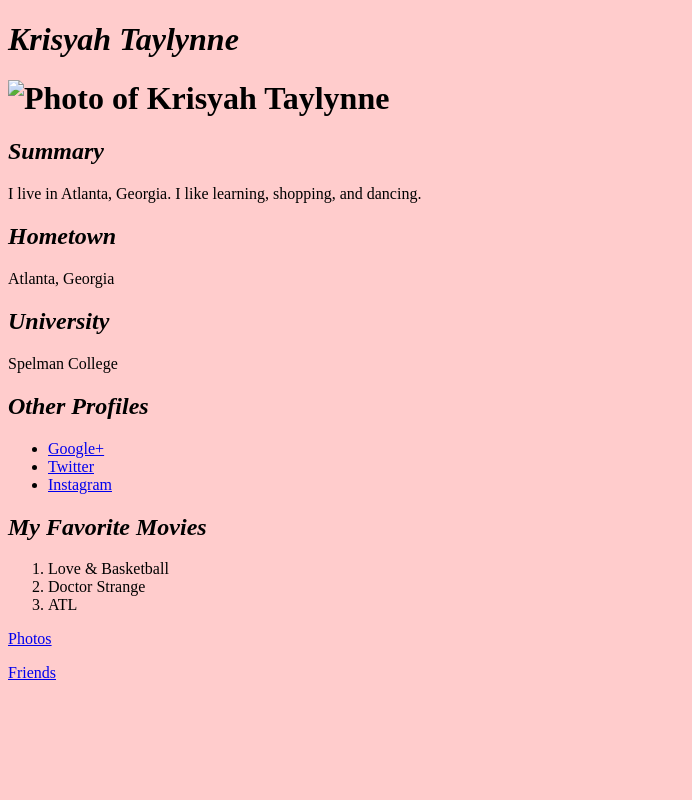
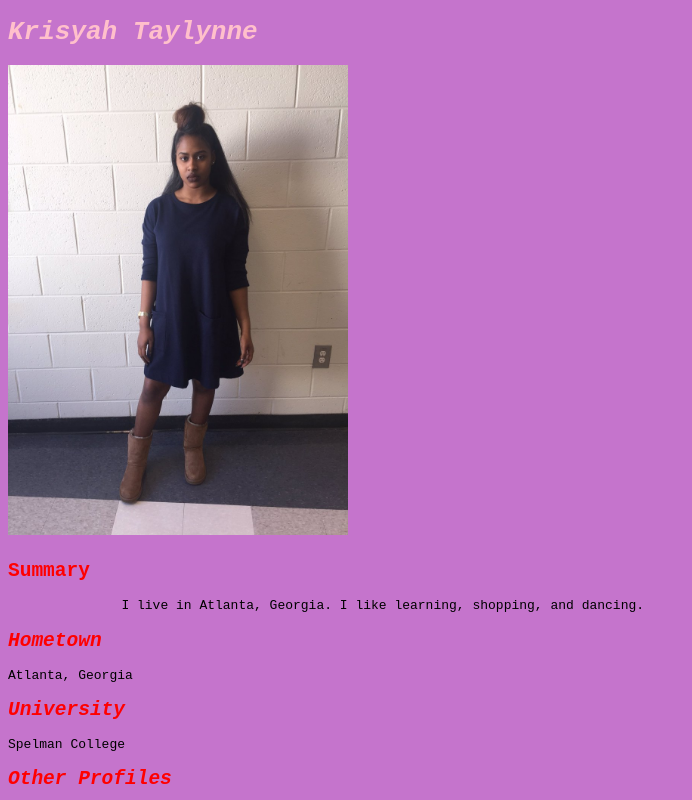
Before and after one commit to kclemon7/kclemon7.github.io, a plain HTML site: page index.html in a window 1280 px wide. Shown: the top 800 px of the page, without its empty margins (0-692 px from the left). Drawn offline with Linux system fonts and the light colour scheme.

Commit message:
added css style sheet

```diff
--- a/index.html
+++ b/index.html
@@ -1,17 +1,14 @@
 <!DOCTYPE html>
+<head>
+  <link rel="stylesheet" href="practice.css">
+</head>
 <title>Krisyah Taylynne's Profile</title>
-
-<body>
+<body bgcolor=#c574cc>
   <h1><em>Krisyah Taylynne</em><h1>
 <img src="krisyah.jpg" width="340" height="470" alt="Photo of Krisyah Taylynne">
 
-<style>
-body {
-  background-color: #ffcccc
-}
-</style>
 
-<h2><em>Summary</em></h2>
+<h2> Summary </h2>
 <p>I live in Atlanta, Georgia. I like learning, shopping, and dancing.</p>
 
 <h2><em>Hometown</em></h2>Atlanta, Georgia
--- /dev/null
+++ b/practice.css
@@ -0,0 +1,20 @@
+body{
+  font-family: monospace;
+}
+
+h1 {
+  color:pink;
+}
+
+h2 {
+  color: red;
+  font-weight: bold;
+}
+
+p{
+  text-indent: 3cm
+}
+
+ol{
+  list-style-type: upper-romain;
+}
```
Also changed, not shown: friends.html (added, +13 -0 lines), photos.html (added, +11 -0 lines), friends.jpg (added), friends2.jpg (added), friends3.jpg (added), friends4.jpg (added), krisyah.jpg (added), 4 other files.
